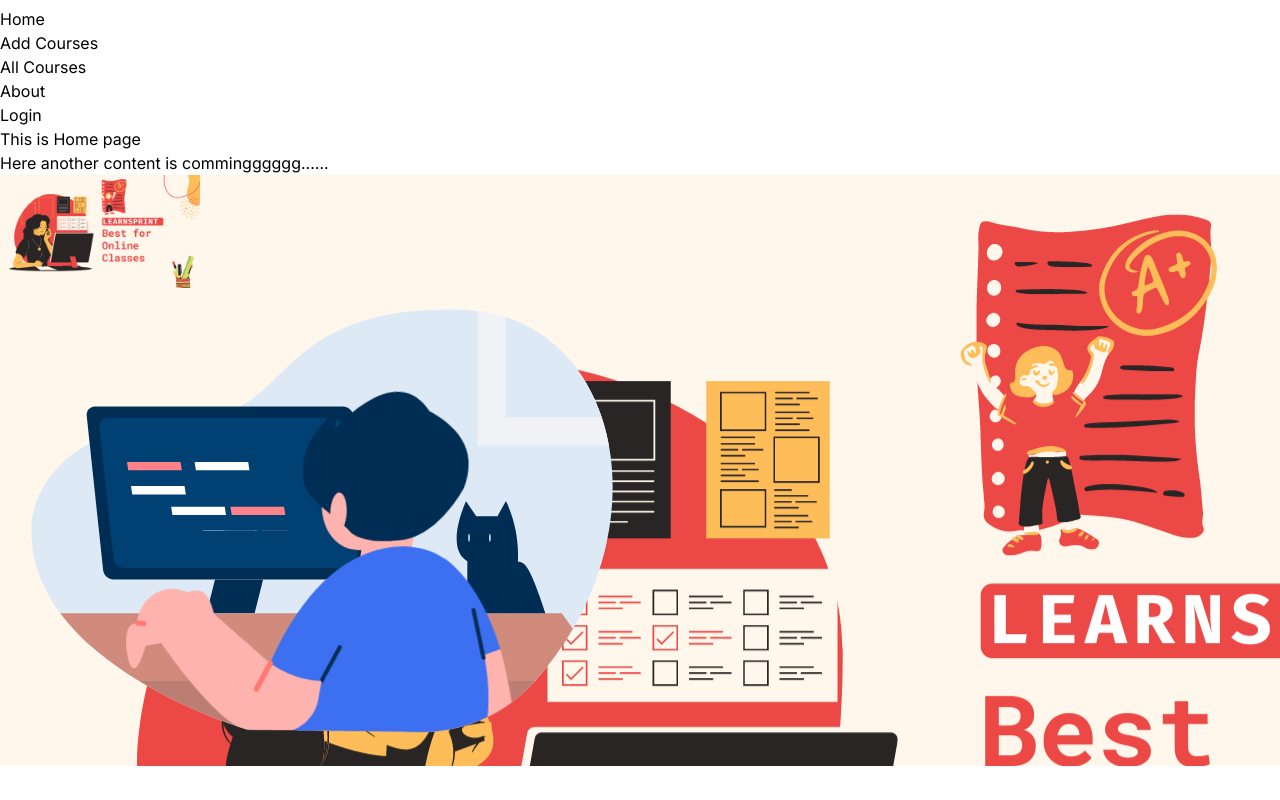
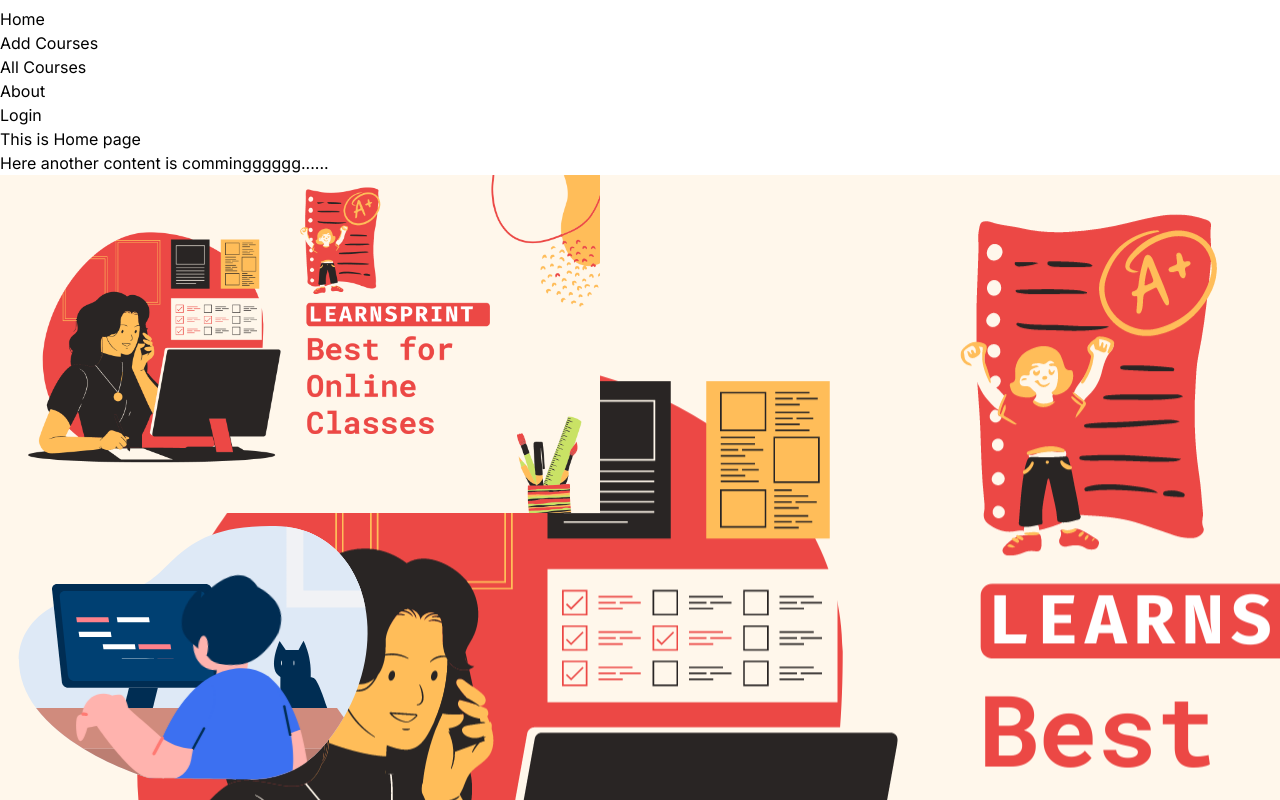
Before and after one commit to EmonHossen10/learn-sprint, a Next.js app: page / in a window 1280 px wide. Shown: the part 1471-2271 px from the top of the page. Before the commit the page ends 2237 px from the top, so only its background shows below. Built offline with nearby package versions, Linux system fonts and the light colour scheme.

Commit message:
added updates

```diff
--- a/src/components/ui/Banner/Banner.js
+++ b/src/components/ui/Banner/Banner.js
@@ -7,12 +7,12 @@
 
 const Banner = () => {
   return (
-    <div className="nextBanner opacity-30">
+    <div className="nextBanner bg-opacity-10">
       <div className="grid grid-cols-2">
         <div>
-          <Image src={bannerImg} width={200} alt="banner" />
+          <Image src={bannerImg} width={600} alt="banner" />
         </div>
-        <div style={{ width: "50%" }}>
+        <div style={{ width: "30%" }}>
           <Lottie animationData={lottieProgrammar} />
         </div>
       </div>
```
